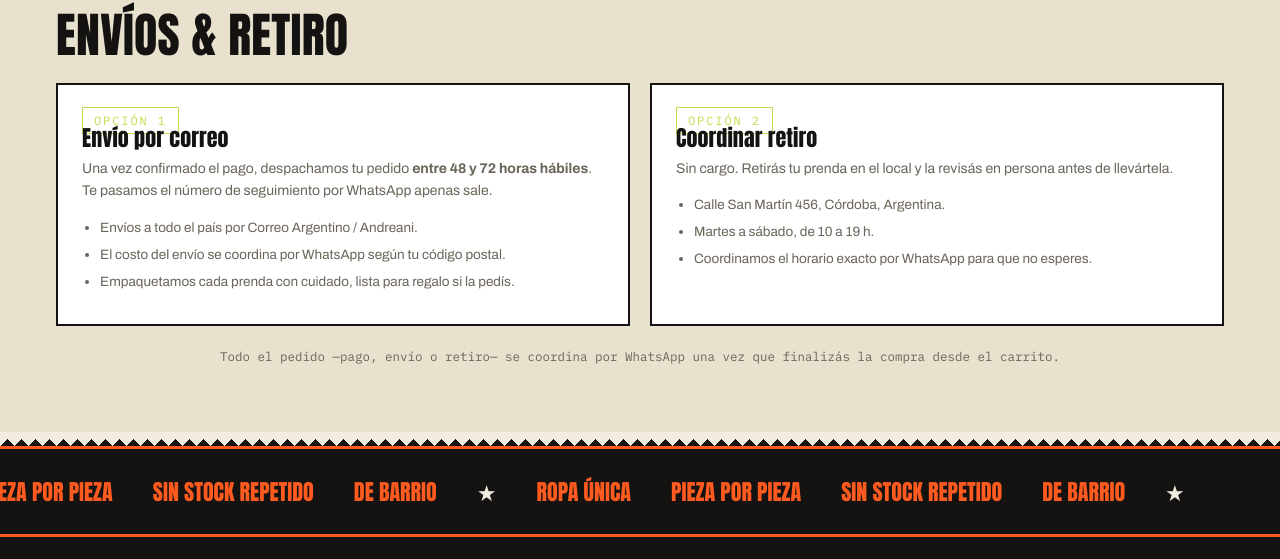
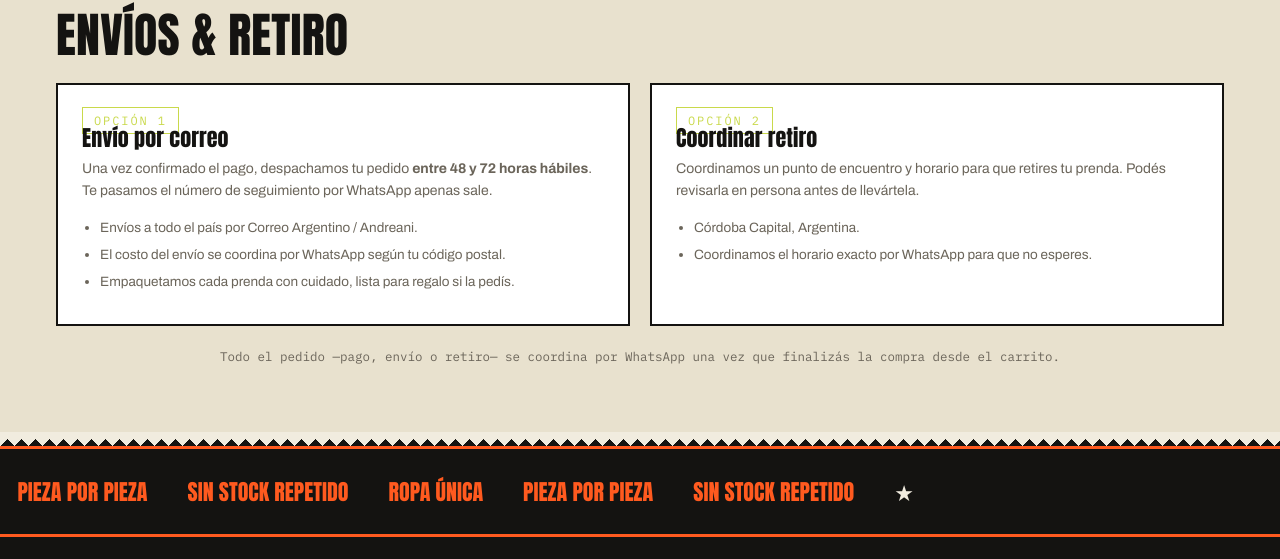
Before and after one commit to ramiirezuc5-ops/Nagobi-vintage-final-, a plain HTML site: page index.html in a window 1280 px wide. Shown: the part 1518-2077 px from the top of the page. Drawn offline with Linux system fonts and the light colour scheme; a script that the page names is missing.

Commit message:
retiro de dias de abierto

```diff
--- a/index.html
+++ b/index.html
@@ -292,10 +292,10 @@
       <div class="ship-card">
         <span class="eyebrow">Opción 2</span>
         <h3>Coordinar retiro</h3>
-        <p>Sin cargo. Retirás tu prenda en el local y la revisás en persona antes de llevártela.</p>
+        <p>Coordinamos un punto de encuentro y horario para que retires tu prenda. Podés revisarla en persona antes de llevártela.
+</p>
         <ul>
-          <li>Calle San Martín 456, Córdoba, Argentina.</li>
-          <li>Martes a sábado, de 10 a 19 h.</li>
+          <li>Córdoba Capital, Argentina.</li>
           <li>Coordinamos el horario exacto por WhatsApp para que no esperes.</li>
         </ul>
       </div>
@@ -671,7 +671,7 @@ document.getElementById('productGrid').addEventListener('click',e=>{
   if(card&&card.dataset.id)window.open(productUrl(card.dataset.id),'_blank','noopener');
 });
 
-const stripWords=['ROPA ÚNICA','PIEZA POR PIEZA','SIN STOCK REPETIDO','DE BARRIO','','ROPA ÚNICA','PIEZA POR PIEZA','SIN STOCK REPETIDO','DE BARRIO',''];
+const stripWords=['ROPA ÚNICA','PIEZA POR PIEZA','SIN STOCK REPETIDO','ROPA ÚNICA','PIEZA POR PIEZA','SIN STOCK REPETIDO',''];
 document.getElementById('stripTrack').innerHTML = stripWords.map(w=>w?`<span>${w}</span>`:'★').join(' ');
 
 /* ---------- CART ---------- */
```
